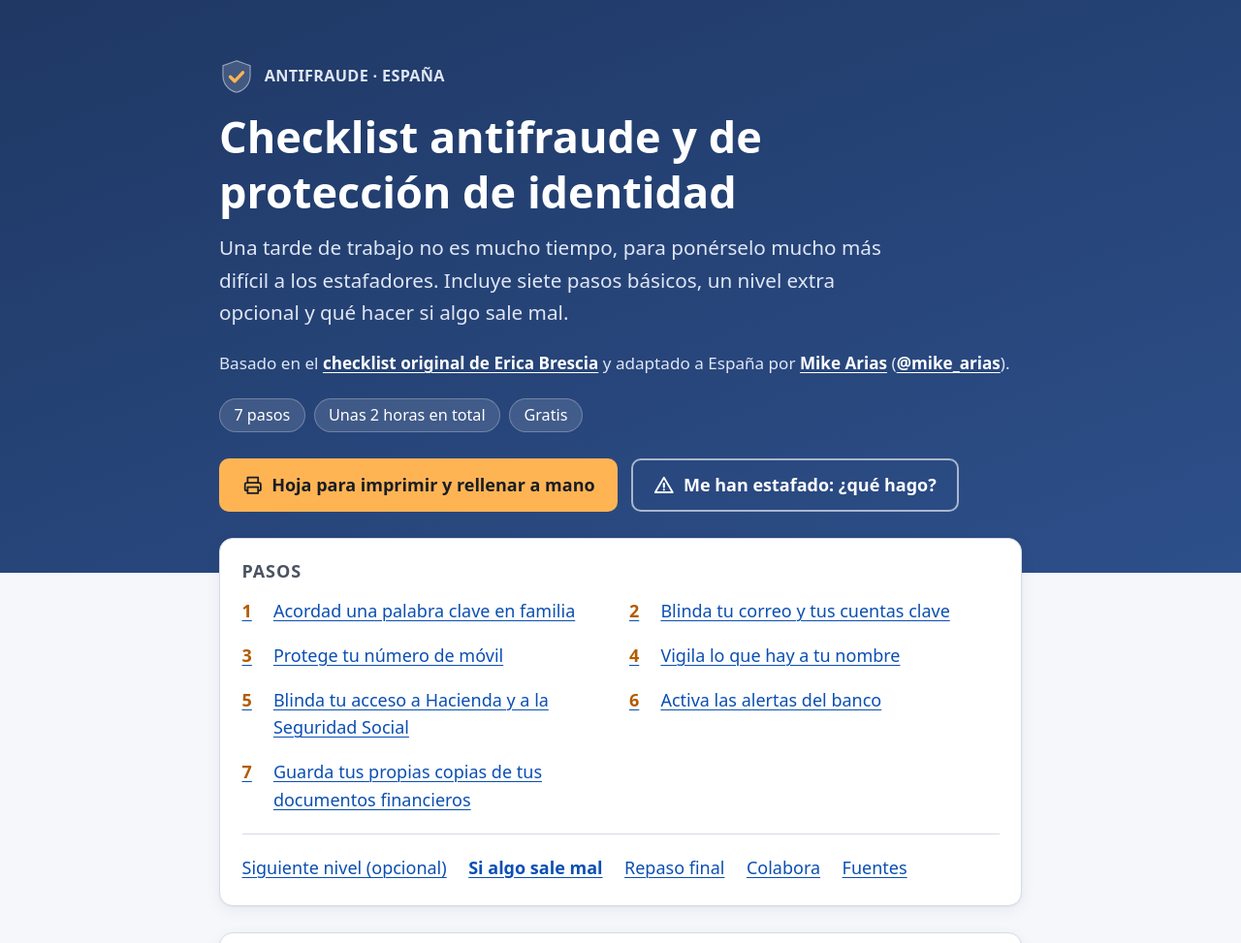
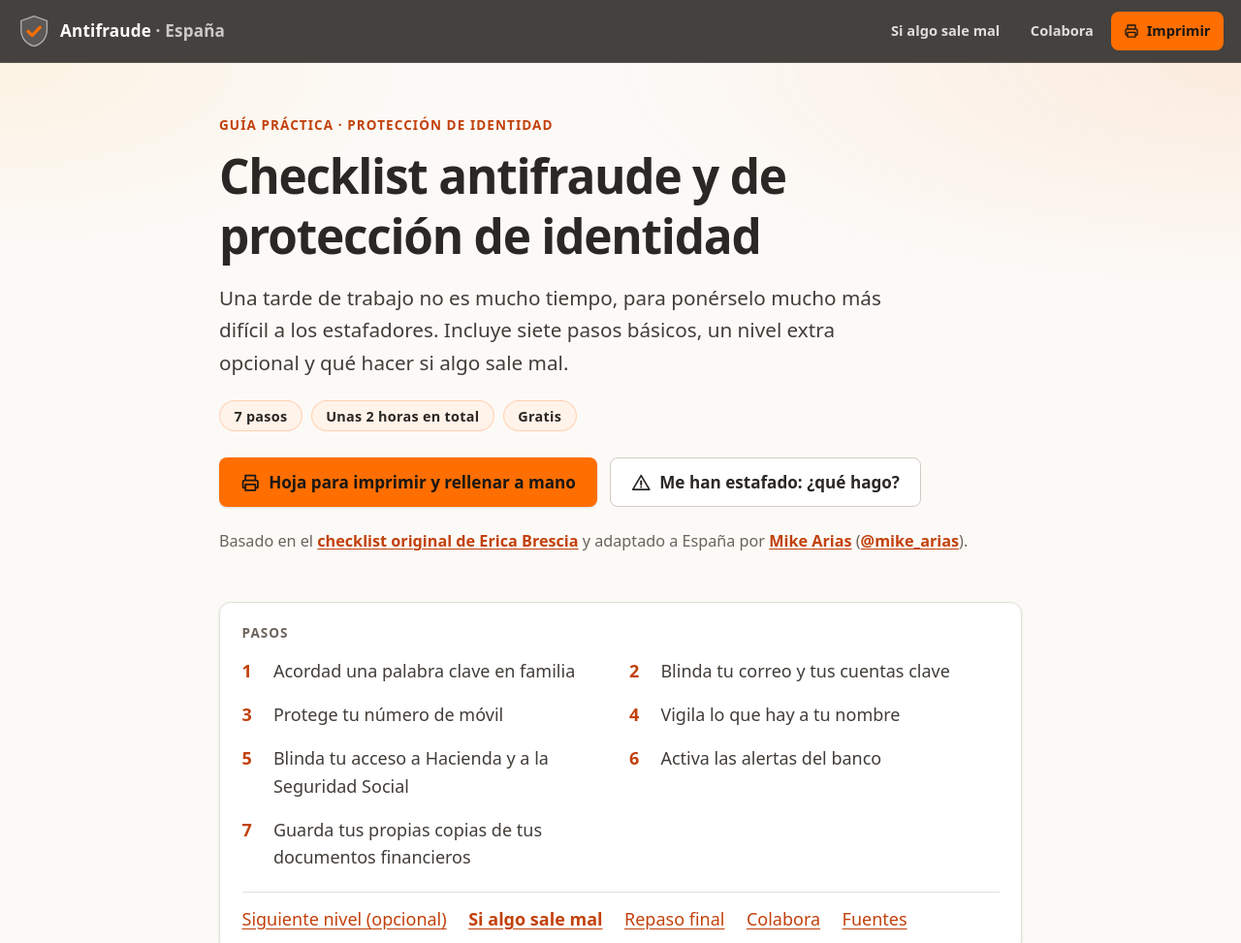
Before and after one commit to jamm87/checklist-anti-fraude, a plain HTML site: page index.html in a window 1280 px wide. Shown: the top 973 px of the page at 97% size. Drawn offline with Linux system fonts and the light colour scheme.

Commit message:
Aplica el sistema de diseño de design.md, adaptado a WCAG AA
- Paleta cálida, naranja de acento y barra superior de cristal oscuro
- Naranja con texto oscuro en botones y #c2410c para enlaces y foco
- Favicon e iconos en negro y naranja; hoja imprimible con la misma identidad
- Portada dentro de <main> y corrección de contraste en la barra de la hoja

Co-Authored-By: Claude Opus 5.5 <noreply@anthropic.com>
Claude-Session: https://claude.ai/code/session_017PJebKuPy5Tdq3PFRiq7Y9

```diff
--- a/index.html
+++ b/index.html
@@ -6,16 +6,16 @@
 <title>Checklist antifraude y protección de identidad (España)</title>
 <meta name="description" content="Siete pasos sencillos para protegerte de estafas y suplantación de identidad en España, y qué hacer si algo sale mal. Con hoja para imprimir y rellenar a mano.">
 <meta name="color-scheme" content="light dark">
-<meta name="theme-color" content="#1f3864">
+<meta name="theme-color" content="#1a1714">
 <meta name="referrer" content="no-referrer">
 <meta property="og:type" content="website">
 <meta property="og:locale" content="es_ES">
 <meta property="og:title" content="Checklist antifraude y protección de identidad (España)">
 <meta property="og:description" content="Una tarde para ponérselo mucho más difícil a los estafadores: 7 pasos, nivel extra y qué hacer si algo sale mal.">
-<link rel="icon" href="favicon.svg?v=4" type="image/svg+xml">
+<link rel="icon" href="favicon.svg?v=5" type="image/svg+xml">
 <link rel="icon" href="favicon-32.png" type="image/png" sizes="32x32">
 <link rel="apple-touch-icon" href="apple-touch-icon.png">
-<link rel="stylesheet" href="styles.css?v=4">
+<link rel="stylesheet" href="styles.css?v=5">
 </head>
 <body>
 <a class="skip" href="#contenido">Saltar al contenido</a>
@@ -28,15 +28,26 @@
   <symbol id="i-plus" viewBox="0 0 24 24"><path d="M12 3 4 6v6c0 5 3.4 8.6 8 9.7 4.6-1.1 8-4.7 8-9.7V6l-8-3Z" fill="none" stroke="currentColor" stroke-width="2" stroke-linejoin="round"/><path d="M12 9v6M9 12h6" stroke="currentColor" stroke-width="2" stroke-linecap="round"/></symbol>
 </svg>
 
-<header class="hero">
+<header class="topbar">
+  <div class="topbar-in">
+    <a class="brand" href="./" aria-label="Checklist antifraude, inicio">
+      <svg viewBox="0 0 64 64" aria-hidden="true"><path d="M32 3 7 12v18c0 15.5 10.6 27.6 25 31 14.4-3.4 25-15.5 25-31V12L32 3Z" fill="#fff" fill-opacity=".12" stroke="#fff" stroke-opacity=".55" stroke-width="2.5"/><path d="m20.5 32.5 8 8 15-16" fill="none" stroke="#fe6e00" stroke-width="6" stroke-linecap="round" stroke-linejoin="round"/></svg>
+      <span>Antifraude <span class="brand-sub">· España</span></span>
+    </a>
+    <nav class="topnav no-print" aria-label="Accesos rápidos">
+      <a href="#urgente">Si algo sale mal</a>
+      <a href="#colabora">Colabora</a>
+      <a class="topnav-cta" href="imprimir.html"><svg aria-hidden="true"><use href="#i-print"/></svg>Imprimir</a>
+    </nav>
+  </div>
+</header>
+
+<main id="contenido">
+<div class="hero">
   <div class="wrap">
-    <p class="brand">
-      <svg viewBox="0 0 64 64" aria-hidden="true"><path d="M32 3 7 12v18c0 15.5 10.6 27.6 25 31 14.4-3.4 25-15.5 25-31V12L32 3Z" fill="#fff" fill-opacity=".15" stroke="#fff" stroke-opacity=".5" stroke-width="2"/><path d="m20.5 32.5 8 8 15-16" fill="none" stroke="#ffb454" stroke-width="6" stroke-linecap="round" stroke-linejoin="round"/></svg>
-      Antifraude · España
-    </p>
+    <p class="eyebrow">Guía práctica · Protección de identidad</p>
     <h1>Checklist antifraude y de protección de identidad</h1>
     <p class="lead">Una tarde de trabajo no es mucho tiempo, para ponérselo mucho más difícil a los estafadores. Incluye siete pasos básicos, un nivel extra opcional y qué hacer si algo sale mal.</p>
-    <p class="credits">Basado en el <a href="https://x.com/ericabrescia/status/2116296188962144459">checklist original de Erica Brescia</a> y adaptado a España por <a href="https://x.com/mike_arias/status/2122958905756004706">Mike Arias</a> (<a href="https://x.com/mike_arias/">@mike_arias</a>).</p>
     <ul class="chips" aria-label="Resumen">
       <li>7 pasos</li>
       <li>Unas 2 horas en total</li>
@@ -44,12 +55,13 @@
     </ul>
     <div class="actions no-print">
       <a class="btn primary" href="imprimir.html"><svg aria-hidden="true"><use href="#i-print"/></svg>Hoja para imprimir y rellenar a mano</a>
-      <a class="btn ghost" href="#urgente"><svg aria-hidden="true"><use href="#i-alert"/></svg>Me han estafado: ¿qué hago?</a>
+      <a class="btn outline" href="#urgente"><svg aria-hidden="true"><use href="#i-alert"/></svg>Me han estafado: ¿qué hago?</a>
     </div>
+    <p class="credits">Basado en el <a href="https://x.com/ericabrescia/status/2116296188962144459">checklist original de Erica Brescia</a> y adaptado a España por <a href="https://x.com/mike_arias/status/2122958905756004706">Mike Arias</a> (<a href="https://x.com/mike_arias/">@mike_arias</a>).</p>
   </div>
-</header>
+</div>
 
-<main class="wrap" id="contenido">
+<div class="wrap">
 
 <nav class="toc" aria-labelledby="toc-h">
   <h2 id="toc-h">Pasos</h2>
@@ -247,6 +259,7 @@
   <p class="small-muted">Si tienes cuenta de GitHub, puedes <a href="https://github.com/jamm87/checklist-anti-fraude/blob/HEAD/guia.md">editar la guía en Markdown</a> directamente y proponer el cambio. Más detalles en <a href="https://github.com/jamm87/checklist-anti-fraude/blob/HEAD/CONTRIBUTING.md">CONTRIBUTING.md</a>.</p>
 </section>
 
+</div>
 </main>
 
 <footer class="wrap" id="fuentes">
--- a/styles.css
+++ b/styles.css
@@ -1,62 +1,73 @@
+/* Sistema de diseño: ver design.md (adaptado a una guía de lectura y a WCAG AA).
+   - El naranja de marca (#fe6e00) se usa como fondo con texto oscuro, nunca con texto blanco (2,8:1).
+   - Para texto y enlaces se usa un naranja más oscuro (#c2410c, 5:1 sobre el fondo).
+   - El foco usa #c2410c en claro y #ffb74d sobre oscuro: el #f97015 del sistema no llega a 3:1. */
+
 /* ---------- Tokens ---------- */
 :root {
-  --bg: #f6f7fb;
-  --surface: #ffffff;
-  --text: #1a1d24;
-  --muted: #4b5262;
-  --heading: #1f3864;
-  --brand: #1f3864;
-  --brand-2: #2d4f8a;
-  --on-brand: #ffffff;
-  --accent: #b35c00;
-  --link: #0b4fb3;
-  --line: #d6dbe6;
-  --soft: #eaeef7;
-  --warn-bg: #fdf4e6;
-  --warn-line: #d98a2b;
-  --ok: #1e7a4a;
-  --focus: #b35c00;
-  --radius: 14px;
-  --shadow: 0 1px 2px rgba(20, 30, 60, .06), 0 4px 16px rgba(20, 30, 60, .06);
+  --bg: #fcfaf7;            /* background */
+  --surface: #ffffff;       /* surface-elevated */
+  --soft: #f5f2ee;          /* entre background y surface-soft */
+  --soft-2: #edebe9;        /* surface-soft */
+  --text: #423d38;          /* on-background */
+  --heading: #2b2724;
+  --muted: #6b635b;         /* on-surface-muted, oscurecido para pasar AA también sobre --soft-2 */
+  --line: #e3e0dd;          /* outline */
+  --line-strong: #d1cbc5;
+  --primary: #fe6e00;
+  --primary-strong: #ff6b00;
+  --primary-warm: #ffb74d;
+  --on-primary: #1a1714;
+  --accent: #c2410c;        /* naranja para texto */
+  --link: #c2410c;
+  --focus: #c2410c;
+  --tint: #fff3ea;          /* naranja al 6 % */
+  --shell: rgba(16, 13, 11, .78);
+  --shell-solid: #1a1714;
+  --radius-sm: 6px;
+  --radius: 8px;
+  --radius-lg: 12px;
+  --shadow: 0 1px 3px rgba(0, 0, 0, .08), 0 1px 2px rgba(0, 0, 0, .05);
+  --shadow-raised: 0 4px 12px rgba(0, 0, 0, .10);
+  --ease: cubic-bezier(.4, 0, .2, 1);
 }
 @media (prefers-color-scheme: dark) {
   :root:not([data-theme="light"]) {
-    --bg: #0f131b;
-    --surface: #171d29;
-    --text: #eef0f4;
-    --muted: #b8bfcc;
-    --heading: #b9cdf7;
-    --brand: #1f3864;
-    --brand-2: #2d4f8a;
-    --accent: #ffb454;
-    --link: #8ab4ff;
-    --line: #2c3548;
-    --soft: #1d2638;
-    --warn-bg: #2a2216;
-    --warn-line: #c98a3a;
-    --ok: #5fd39a;
-    --focus: #ffb454;
+    --bg: #413830;          /* dark-background */
+    --surface: #4a423a;     /* dark-surface */
+    --soft: #453c34;
+    --soft-2: #3a322b;
+    --text: #fafaf9;        /* dark-on-surface */
+    --heading: #ffffff;
+    --muted: #cfc9c2;
+    --line: #5c534a;
+    --line-strong: #6e645a;
+    --accent: #ffb74d;
+    --link: #ffb74d;
+    --focus: #ffb74d;
+    --tint: #4f3d2e;
     --shadow: none;
+    --shadow-raised: none;
   }
 }
 
 /* ---------- Base ---------- */
 * { box-sizing: border-box; }
 html { font-size: 112.5%; scroll-behavior: smooth; -webkit-text-size-adjust: 100%; }
-@media (prefers-reduced-motion: reduce) { html { scroll-behavior: auto; } }
+@media (prefers-reduced-motion: reduce) { html { scroll-behavior: auto; } * { transition: none !important; } }
 body {
   margin: 0;
   background: var(--bg);
   color: var(--text);
-  font-family: system-ui, -apple-system, "Segoe UI", Roboto, "Helvetica Neue", Arial, sans-serif;
+  font-family: ui-sans-serif, system-ui, -apple-system, "Segoe UI", Roboto, "Helvetica Neue", Arial, sans-serif;
   line-height: 1.6;
 }
-h1, h2, h3 { color: var(--heading); line-height: 1.25; text-wrap: balance; }
+h1, h2, h3 { color: var(--heading); line-height: 1.25; text-wrap: balance; letter-spacing: -.01em; }
 p, li { text-wrap: pretty; }
 a { color: var(--link); text-underline-offset: .15em; text-decoration-thickness: 1px; }
 a:hover { text-decoration-thickness: 2px; }
 :focus-visible { outline: 3px solid var(--focus); outline-offset: 3px; border-radius: 4px; }
-[id] { scroll-margin-top: 1rem; }
+[id] { scroll-margin-top: 5rem; }
 strong { font-weight: 650; }
 
 .visually-hidden {
@@ -64,125 +75,154 @@ strong { font-weight: 650; }
   clip: rect(0 0 0 0); clip-path: inset(50%); white-space: nowrap;
 }
 .skip {
-  position: absolute; left: -999px; top: .5rem; z-index: 10;
-  background: var(--surface); color: var(--text); padding: .75rem 1rem; border-radius: 8px;
+  position: absolute; left: -999px; top: .5rem; z-index: 30;
+  background: var(--surface); color: var(--text); padding: .75rem 1rem; border-radius: var(--radius);
 }
 .skip:focus { left: .5rem; }
 .wrap { max-width: 48rem; margin: 0 auto; padding: 0 1rem; }
 
-/* ---------- Cabecera ---------- */
+/* ---------- Shell: barra superior de cristal oscuro ---------- */
+.topbar {
+  position: sticky; top: 0; z-index: 20;
+  background: var(--shell);
+  -webkit-backdrop-filter: saturate(140%) blur(12px); backdrop-filter: saturate(140%) blur(12px);
+  border-bottom: 1px solid rgba(255, 255, 255, .10);
+  color: #fff;
+}
+@supports not ((backdrop-filter: blur(1px)) or (-webkit-backdrop-filter: blur(1px))) { .topbar { background: var(--shell-solid); } }
+.topbar-in { max-width: 72rem; margin: 0 auto; padding: 0 1rem; min-height: 64px; display: flex; align-items: center; justify-content: space-between; gap: .75rem 1rem; flex-wrap: wrap; }
+.brand { display: inline-flex; align-items: center; gap: .55rem; color: #fff; text-decoration: none; font-weight: 700; font-size: .95rem; letter-spacing: .01em; min-height: 44px; }
+.brand svg { width: 1.9rem; height: 1.9rem; flex: none; }
+.brand-sub { color: rgba(255, 255, 255, .72); font-weight: 600; }
+.topnav { display: flex; align-items: center; gap: .25rem; flex-wrap: wrap; }
+.topnav a {
+  color: rgba(255, 255, 255, .82); text-decoration: none; font-size: .8125rem; font-weight: 700;
+  padding: .45rem .75rem; border-radius: var(--radius); min-height: 40px; display: inline-flex; align-items: center; gap: .4rem;
+  transition: background-color .15s var(--ease), color .15s var(--ease);
+}
+.topnav a:hover { background: rgba(255, 255, 255, .10); color: #fff; }
+.topnav a svg { width: 1.1em; height: 1.1em; }
+.topnav .topnav-cta { background: var(--primary); color: var(--on-primary); }
+.topnav .topnav-cta:hover { background: var(--primary-warm); color: var(--on-primary); }
+.topbar :focus-visible { outline-color: var(--primary-warm); }
+@media (max-width: 34rem) { .topnav a:not(.topnav-cta) { display: none; } }
+
+/* ---------- Portada (espacio de trabajo claro) ---------- */
 .hero {
-  background: linear-gradient(160deg, #1f3864 0%, #2d4f8a 100%);
-  color: var(--on-brand);
-  padding: 2.5rem 0 3.5rem;
+  padding: 3rem 0 2.25rem;
+  background:
+    radial-gradient(60rem 22rem at 100% 0%, rgba(254, 110, 0, .10), transparent 60%),
+    radial-gradient(40rem 18rem at 0% 0%, rgba(255, 183, 77, .12), transparent 60%);
 }
-.hero h1 { color: #fff; font-size: clamp(1.75rem, 5.5vw, 2.5rem); margin: .75rem 0 .75rem; }
-.hero .lead { color: #dfe6f5; font-size: 1.15rem; margin: 0 0 1.25rem; max-width: 38rem; }
-.hero a { color: #fff; }
-.credits { color: #dfe6f5; font-size: .95rem; margin: 0 0 1.25rem; }
-.credits a { color: #fff; font-weight: 600; }
-.brand { display: flex; align-items: center; gap: .6rem; font-weight: 650; letter-spacing: .02em; color: #dfe6f5; font-size: .9rem; text-transform: uppercase; }
-.brand svg { width: 2rem; height: 2rem; flex: none; }
+.eyebrow { margin: 0 0 .6rem; font-size: .75rem; font-weight: 700; letter-spacing: .08em; text-transform: uppercase; color: var(--accent); }
+.hero h1 { font-size: clamp(1.9rem, 6vw, 2.75rem); margin: 0 0 .9rem; letter-spacing: -.025em; }
+.hero .lead { font-size: 1.15rem; margin: 0 0 1.25rem; max-width: 38rem; }
+.credits { color: var(--muted); font-size: .9rem; margin: 1.25rem 0 0; }
+.credits a { font-weight: 600; }
 .chips { display: flex; flex-wrap: wrap; gap: .5rem; margin: 0 0 1.5rem; padding: 0; list-style: none; }
-.chips li { margin: 0; background: rgba(255,255,255,.12); border: 1px solid rgba(255,255,255,.25); border-radius: 999px; padding: .2rem .8rem; font-size: .9rem; color: #fff; }
+.chips li {
+  margin: 0; background: var(--tint); color: var(--heading); border: 1px solid rgba(254, 110, 0, .25);
+  border-radius: 9999px; padding: .2rem .8rem; font-size: .8rem; font-weight: 600; letter-spacing: .02em;
+}
+
+/* ---------- Botones ---------- */
 .actions { display: flex; flex-wrap: wrap; gap: .75rem; }
 .btn {
   display: inline-flex; align-items: center; gap: .5rem;
-  font: inherit; font-weight: 650; cursor: pointer; text-decoration: none;
-  min-height: 48px; padding: .6rem 1.2rem; border-radius: 10px; border: 2px solid transparent;
+  font: inherit; font-size: .95rem; font-weight: 650; cursor: pointer; text-decoration: none;
+  min-height: 48px; padding: .6rem 1.15rem; border-radius: var(--radius); border: 1.5px solid transparent;
+  transition: background-color .15s var(--ease), border-color .15s var(--ease), box-shadow .15s var(--ease);
 }
 .btn svg { width: 1.2em; height: 1.2em; flex: none; }
-.btn.primary { background: #ffb454; color: #1a1d24; }
-.btn.primary:hover { background: #ffc477; }
-.btn.ghost { background: transparent; color: #fff; border-color: rgba(255,255,255,.6); }
-.btn.ghost:hover { background: rgba(255,255,255,.1); }
-.btn.solid { background: var(--brand); color: #fff; }
-.btn.solid:hover { background: var(--brand-2); }
-.hero :focus-visible { outline-color: #ffb454; }
+.btn.primary { background: var(--primary); color: var(--on-primary); box-shadow: var(--shadow); }
+.btn.primary:hover { background: var(--primary-warm); }
+.btn.outline { background: var(--surface); color: var(--heading); border-color: var(--line-strong); }
+.btn.outline:hover { border-color: var(--primary); background: var(--tint); }
+.btn.solid { background: var(--primary); color: var(--on-primary); }
+.btn.solid:hover { background: var(--primary-warm); }
 
 /* ---------- Índice ---------- */
 .toc {
-  background: var(--surface); border-radius: var(--radius); box-shadow: var(--shadow);
-  border: 1px solid var(--line); padding: 1.25rem 1.25rem 1rem; margin-top: -2rem; position: relative;
+  background: var(--surface); border-radius: var(--radius-lg); box-shadow: var(--shadow);
+  border: 1px solid var(--line); padding: 1.25rem 1.25rem 1rem; margin-top: .5rem;
 }
-.toc h2 { font-size: 1rem; margin: 0 0 .5rem; text-transform: uppercase; letter-spacing: .05em; color: var(--muted); }
-.toc ol { list-style: none; margin: 0; padding: 0; display: grid; grid-template-columns: repeat(auto-fill, minmax(min(16rem, 100%), 1fr)); gap: .25rem 1rem; }
+.toc h2, .label {
+  font-size: .75rem; margin: 0 0 .5rem; text-transform: uppercase; letter-spacing: .08em; color: var(--muted); font-weight: 700;
+}
+.toc ol { list-style: none; margin: 0; padding: 0; display: grid; grid-template-columns: repeat(auto-fill, minmax(min(16rem, 100%), 1fr)); gap: .1rem 1rem; }
 .toc li { margin: 0; }
-.toc a { display: flex; overflow-wrap: anywhere; gap: .6rem; align-items: baseline; padding: .35rem 0; }
-.toc .n { font-weight: 700; color: var(--accent); min-width: 1.2rem; }
+.toc a { display: flex; overflow-wrap: anywhere; gap: .6rem; align-items: baseline; padding: .4rem .5rem; margin: 0 -.5rem; border-radius: var(--radius); color: var(--text); text-decoration: none; }
+.toc a:hover { background: var(--tint); color: var(--heading); }
+.toc .n { font-weight: 750; color: var(--accent); min-width: 1.2rem; font-variant-numeric: tabular-nums; }
 .toc .extra { margin-top: .75rem; padding-top: .75rem; border-top: 1px solid var(--line); display: flex; flex-wrap: wrap; gap: .5rem 1.25rem; }
+.toc .extra a { display: inline; padding: 0; margin: 0; color: var(--link); text-decoration: underline; text-underline-offset: .15em; }
 
 /* ---------- Pasos ---------- */
 .step {
-  background: var(--surface); border: 1px solid var(--line); border-radius: var(--radius);
-  box-shadow: var(--shadow); padding: 1.25rem 1.25rem .75rem; margin: 1.5rem 0;
+  background: var(--surface); border: 1px solid var(--line); border-radius: var(--radius-lg);
+  box-shadow: var(--shadow); padding: 1.5rem 1.5rem 1rem; margin: 1.5rem 0;
 }
 .step-head { display: flex; gap: .9rem; align-items: flex-start; }
 .badge {
-  flex: none; width: 2.6rem; height: 2.6rem; border-radius: 50%;
-  display: grid; place-items: center; font-weight: 750; font-size: 1.2rem;
-  background: var(--brand); color: #fff;
+  flex: none; width: 2.5rem; height: 2.5rem; border-radius: var(--radius);
+  display: grid; place-items: center; font-weight: 800; font-size: 1.15rem;
+  background: var(--primary); color: var(--on-primary); font-variant-numeric: tabular-nums;
 }
-.step h2 { font-size: 1.35rem; margin: .15rem 0 .15rem; }
-.meta { color: var(--muted); font-size: .9rem; margin: 0; display: flex; align-items: center; gap: .35rem; }
-.meta svg { width: 1em; height: 1em; }
+.step h2 { font-size: 1.35rem; margin: .1rem 0 .2rem; }
+.meta { color: var(--muted); font-size: .85rem; margin: 0; display: flex; align-items: center; gap: .35rem; }
+.meta svg { width: 1em; height: 1em; color: var(--accent); }
 .step > p:first-of-type { margin-top: 1rem; }
 ul { padding-left: 1.25rem; }
 li { margin: .55rem 0; }
-li::marker { color: var(--accent); }
+li::marker { color: var(--primary); }
 .note {
-  background: var(--soft); border-radius: 10px; padding: .75rem 1rem; font-size: .95rem; color: var(--text);
+  background: var(--soft); border: 1px solid var(--line); border-radius: var(--radius); padding: .75rem 1rem; font-size: .95rem;
 }
 
 /* ---------- Cajas ---------- */
-.box { border-radius: var(--radius); padding: 1.25rem 1.25rem .5rem; margin: 2rem 0; border: 1px solid var(--line); }
+.box { border-radius: var(--radius-lg); padding: 1.5rem 1.5rem .75rem; margin: 2rem 0; border: 1px solid var(--line); }
 .box h2 { font-size: 1.3rem; margin: 0 0 .25rem; display: flex; align-items: center; gap: .6rem; }
-.box h2 svg { width: 1.4rem; height: 1.4rem; flex: none; }
+.box h2 svg { width: 1.4rem; height: 1.4rem; flex: none; color: var(--accent); }
 .box.next { background: var(--soft); }
-.box.alert { background: var(--warn-bg); border-color: var(--warn-line); border-left-width: 6px; }
-.box.alert h2 { color: var(--text); }
-.box.alert h2 svg { color: var(--warn-line); }
-
-.box.collab { background: var(--surface); box-shadow: var(--shadow); border-top: 4px solid var(--brand-2); }
+.box.alert { background: var(--tint); border-color: rgba(254, 110, 0, .45); border-left: 6px solid var(--primary); }
+.box.collab { background: var(--surface); box-shadow: var(--shadow); border-top: 4px solid var(--primary); }
 .box.collab .actions { margin: 1rem 0; }
-.btn.outline { background: transparent; color: var(--heading); border-color: currentColor; }
-.btn.outline:hover { background: var(--soft); }
 .small-muted { font-size: .9rem; color: var(--muted); }
 
 /* ---------- Repaso ---------- */
-.review { background: var(--surface); border: 1px solid var(--line); border-radius: var(--radius); box-shadow: var(--shadow); padding: 1.25rem; margin: 2rem 0; }
+.review { background: var(--surface); border: 1px solid var(--line); border-radius: var(--radius-lg); box-shadow: var(--shadow); padding: 1.5rem; margin: 2rem 0; }
 .review h2 { margin: 0 0 .75rem; font-size: 1.3rem; }
 .check { list-style: none; padding: 0; margin: 0 0 1rem; display: grid; grid-template-columns: repeat(auto-fill, minmax(min(16rem, 100%), 1fr)); gap: .25rem 1.5rem; }
 .check li { display: flex; gap: .6rem; align-items: flex-start; margin: .35rem 0; }
 .check li::before {
   content: ""; flex: none; width: 1.15rem; height: 1.15rem; margin-top: .2rem;
-  border: 2px solid var(--brand-2); border-radius: 4px;
+  border: 2px solid var(--muted); border-radius: var(--radius-sm);
 }
-@media (prefers-color-scheme: dark) { :root:not([data-theme="light"]) .check li::before { border-color: var(--heading); } }
 
 /* ---------- Pie ---------- */
 footer { color: var(--muted); font-size: .9rem; padding: 1rem 0 3rem; }
 footer p { margin: .6rem 0; }
-footer .source { background: var(--surface); border: 1px solid var(--line); border-radius: 10px; padding: .75rem 1rem; color: var(--text); }
+footer .source { background: var(--surface); border: 1px solid var(--line); border-radius: var(--radius); padding: .75rem 1rem; color: var(--text); }
 
 /* ---------- Impresión de la guía ---------- */
 @page { size: A4; margin: 14mm 15mm; }
 @media print {
   html { font-size: 10.5pt; }
   :root, :root:not([data-theme="light"]) {
-    --bg: #fff; --surface: #fff; --text: #000; --muted: #333; --heading: #000;
-    --brand: #000; --brand-2: #000; --accent: #000; --link: #000; --line: #999; --soft: #fff; --warn-bg: #fff; --warn-line: #000;
+    --bg: #fff; --surface: #fff; --soft: #fff; --tint: #fff; --text: #000; --muted: #333; --heading: #000;
+    --primary: #fff; --on-primary: #000; --accent: #000; --link: #000; --line: #999; --line-strong: #999;
   }
   body { background: #fff; }
-  .no-print, .skip, .toc { display: none !important; }
-  .hero { background: none; color: #000; padding: 0 0 .5rem; border-bottom: 2px solid #000; }
-  .hero h1, .hero .lead, .brand, .credits, .credits a { color: #000; }
+  .no-print, .skip, .toc, .topbar { display: none !important; }
+  .hero { background: none; padding: 0 0 .5rem; border-bottom: 2px solid #000; }
   .wrap { max-width: none; padding: 0; }
   .step, .review, .box, footer .source { box-shadow: none; border: 1px solid #999; padding: .6rem .9rem .2rem; margin: .8rem 0; }
+  .box.alert { border-left: 4px solid #000; }
   .step { break-inside: avoid-page; }
   .badge { background: none; color: #000; border: 2px solid #000; width: 2rem; height: 2rem; font-size: 1rem; }
+  .chips li { background: none; border-color: #999; }
   a { color: #000; text-decoration: none; }
-  main a[href^="http"]::after { content: " (" attr(href) ")"; font-size: .8em; color: #333; word-break: break-all; }
+  main a[href^="http"]::after, .credits a[href^="http"]::after { content: " (" attr(href) ")"; font-size: .8em; color: #333; word-break: break-all; }
   h2, h3 { break-after: avoid; }
   li { break-inside: avoid; }
 }
```
Also changed, not shown: imprimir.html (+12 -12 lines), favicon.svg, 1 other file.
